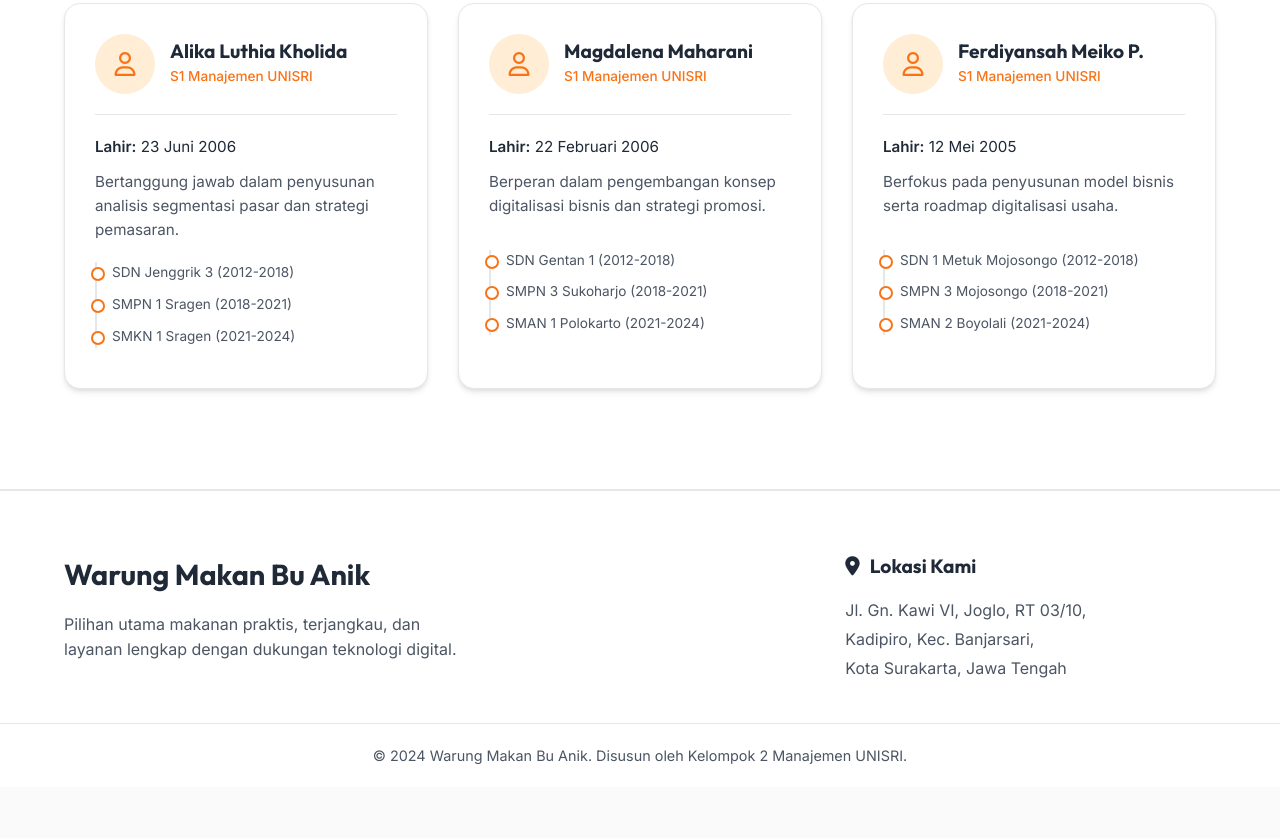
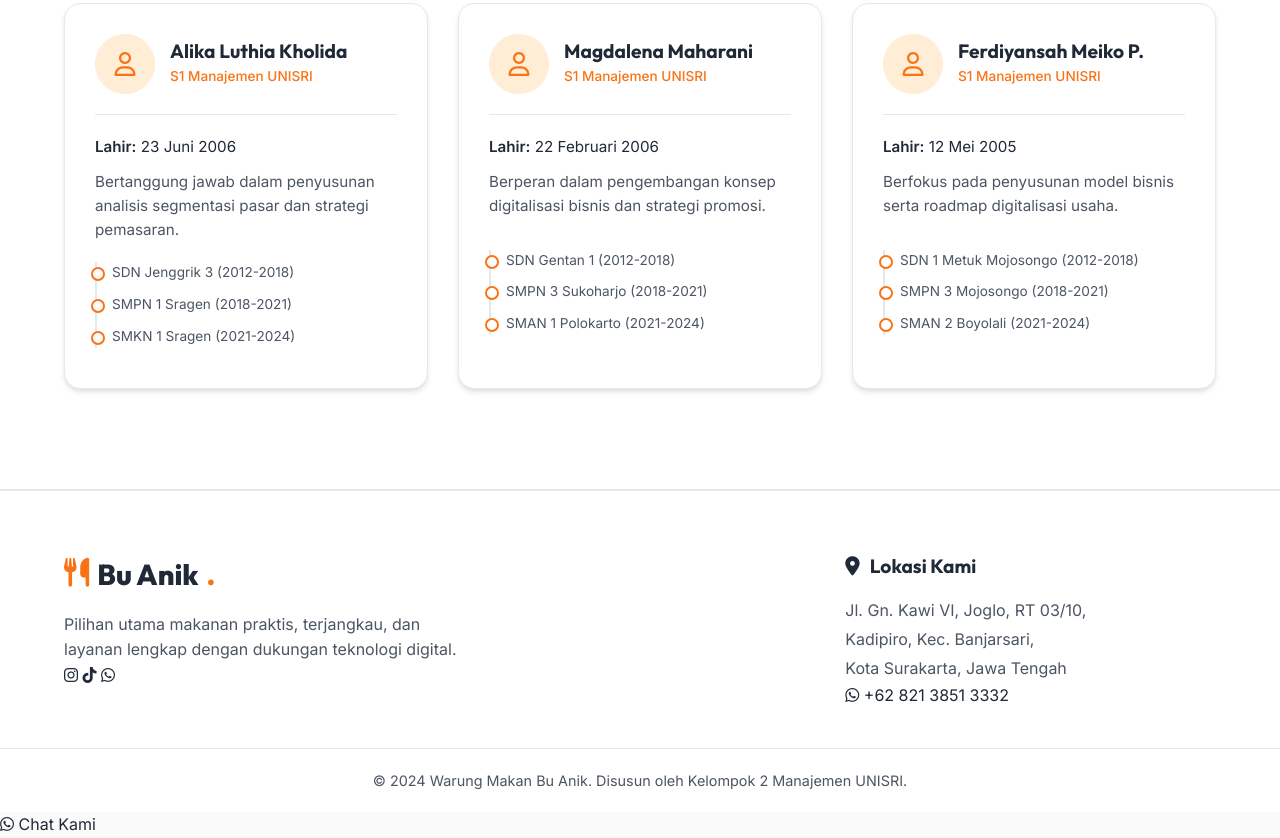
Before and after one commit to Rizallazis/warung-makan-bu-anik, a plain HTML site: page index.html in a window 1280 px wide. Shown: the part 4266-5104 px from the top of the page. Before the commit the page ends 5053 px from the top, so only its background shows below. Drawn offline with Linux system fonts and the light colour scheme.

Commit message:
Update index.html

```diff
--- a/index.html
+++ b/index.html
@@ -17,6 +17,9 @@
 
     <!-- Font Awesome -->
     <link rel="stylesheet" href="https://cdnjs.cloudflare.com/ajax/libs/font-awesome/6.4.0/css/all.min.css">
+
+    <!-- Favicon -->
+    <link rel="icon" type="image/png" href="assets/images/favicon.png">
 
     <!-- Custom CSS -->
     <link rel="stylesheet" href="css/style.css">
@@ -340,12 +343,23 @@
     <footer class="footer">
         <div class="container footer-container">
             <div class="footer-info">
-                <h3>Warung Makan Bu Anik</h3>
+                <a href="#" class="logo" style="margin-bottom: 15px;">
+                    <i class="fa-solid fa-utensils text-primary"></i>
+                    Bu Anik<span class="text-primary">.</span>
+                </a>
                 <p>Pilihan utama makanan praktis, terjangkau, dan layanan lengkap dengan dukungan teknologi digital.</p>
+                <div class="social-links">
+                    <a href="https://www.instagram.com/warungmakan_anik?igsh=N2tzb25nNHdwcWhs&utm_source=qr" target="_blank" aria-label="Instagram"><i class="fa-brands fa-instagram"></i></a>
+                    <a href="https://www.tiktok.com/@wranikjosss?_r=1&_t=ZS-96FNBxZzMEm" target="_blank" aria-label="TikTok"><i class="fa-brands fa-tiktok"></i></a>
+                    <a href="https://wa.me/6282138513332?text=Halo%20Warung%20Bu%20Anik,%20saya%20ingin%20bertanya/memesan%20makanan." target="_blank" aria-label="WhatsApp"><i class="fa-brands fa-whatsapp"></i></a>
+                </div>
             </div>
             <div class="footer-address">
                 <h4><i class="fa-solid fa-location-dot"></i> Lokasi Kami</h4>
                 <p>Jl. Gn. Kawi VI, Joglo, RT 03/10,<br> Kadipiro, Kec. Banjarsari,<br> Kota Surakarta, Jawa Tengah</p>
+                <a href="https://wa.me/6282138513332?text=Halo%20Warung%20Bu%20Anik,%20saya%20ingin%20bertanya/memesan%20makanan." class="contact-wa">
+                    <i class="fa-brands fa-whatsapp"></i> +62 821 3851 3332
+                </a>
             </div>
         </div>
         <div class="footer-bottom">
@@ -353,6 +367,12 @@
         </div>
     </footer>
 
+    <!-- Floating WhatsApp Button -->
+    <a href="https://wa.me/6282138513332?text=Halo%20Warung%20Bu%20Anik,%20saya%20ingin%20bertanya/memesan%20makanan." class="whatsapp-float" target="_blank">
+        <i class="fa-brands fa-whatsapp"></i>
+        <span>Chat Kami</span>
+    </a>
+
     <script src="js/script.js"></script>
 </body>
 
```
